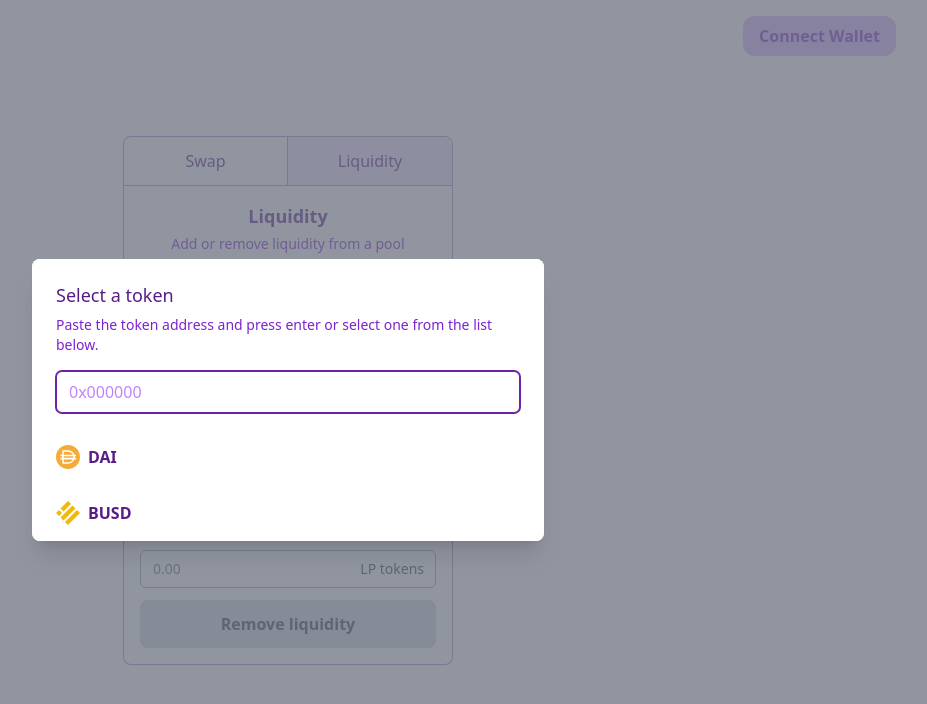
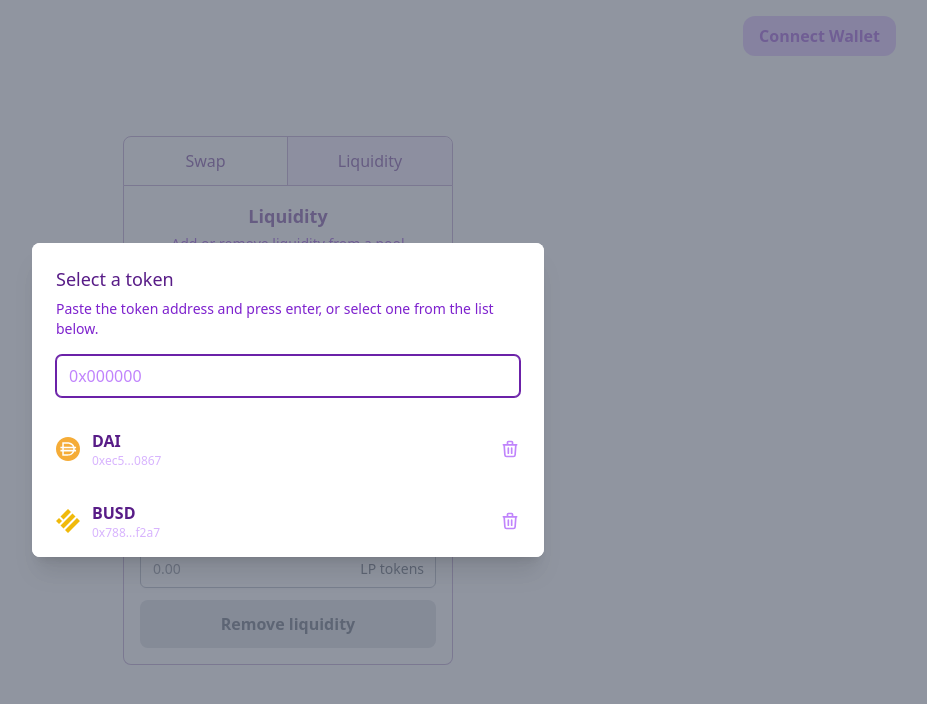
Before and after one commit to EperezOk/amm-frontend, a Next.js app: page /liquidity in a window 1280 px wide. Both pictures are taken after a click on the button "Select a currency". Shown: the top 704 px of the page, without its empty margins (352-1279 px from the left). Built offline with nearby package versions, Linux system fonts and the light colour scheme; no server answers.

Commit message:
Spinner and add LP token to Metamask

```diff
--- a/components/Button.jsx
+++ b/components/Button.jsx
@@ -1,8 +1,15 @@
-export default function Button({ children, disabled, onClick }) {
+import { RefreshIcon } from "@heroicons/react/outline"
+
+export default function Button({ children, disabled, onClick, loading }) {
 
   return (
-    <button onClick={onClick} disabled={disabled} className={`py-3 w-full font-bold rounded-lg ${disabled ? "bg-gray-300 text-gray-700" : "bg-purple-300 text-purple-700 hover:bg-purple-200 hover:text-purple-900"}`}>
-      {children}
+    <button onClick={onClick} disabled={disabled} className={`py-3 w-full font-bold rounded-lg grid place-items-center ${disabled ? "bg-gray-300 text-gray-700" : "bg-purple-300 text-purple-700 hover:bg-purple-200 hover:text-purple-900"}`}>
+      {
+        loading ?
+        <RefreshIcon className="animate-spin h-5 w-5 text-gray-900" aria-hidden="true" />
+        :
+        children
+      }
     </button>
   )
 
--- a/components/Modal.jsx
+++ b/components/Modal.jsx
@@ -1,6 +1,6 @@
 import { Fragment, useRef } from 'react'
 import { Dialog, Transition } from '@headlessui/react'
-import { QuestionMarkCircleIcon } from "@heroicons/react/outline"
+import { QuestionMarkCircleIcon, TrashIcon } from "@heroicons/react/outline"
 import { useLocalStorage } from "../hooks/useStorage"
 import { ethers } from 'ethers'
 import Erc20 from "../contracts/Erc20.json"
@@ -55,6 +55,19 @@ export default function Modal({ open, setOpen, setSelectedToken, liquidity = fal
     inputRef.current.disabled = false
   }
 
+  function handleCurrencyClick(e, token) {
+    if (e.target.nodeName === "path" || e.target.nodeName === "svg")
+      removeCurrency(token.address)
+    else {
+      setSelectedToken(token)
+      setOpen(false)
+    }
+  }
+
+  function removeCurrency(address) {
+    setTokenList(prevTokenList => prevTokenList.filter(token => token.address !== address))
+  }
+
   return (
     <Transition.Root show={open} as={Fragment}>
       <Dialog as="div" className="fixed z-10 inset-0 overflow-y-auto" onClose={setOpen}>
@@ -93,7 +106,7 @@ export default function Modal({ open, setOpen, setSelectedToken, liquidity = fal
                       Select a token
                     </Dialog.Title>
                     <p className="mt-2 text-sm text-purple-700">
-                      Paste the token address and press enter or select one from the list below.
+                      Paste the token address and press enter, or select one from the list below.
                     </p>
                     <input onKeyDown={handleKeyDown} ref={inputRef} type="text" className="mt-4 w-full rounded-md border focus:ring-purple-800 focus:border-purple-800 border-purple-400 text-purple-600 placeholder:text-purple-400" placeholder='0x000000' />
                   </div>
@@ -107,19 +120,24 @@ export default function Modal({ open, setOpen, setSelectedToken, liquidity = fal
 
                   return (
                     <button
-                      className="w-full px-4 py-4 sm:px-6 flex gap-2 hover:bg-purple-50"
-                      onClick={() => {
-                        setSelectedToken(token)
-                        setOpen(false)
-                      }}
+                      className="w-full px-4 py-4 sm:px-6 flex justify-between items-center hover:bg-purple-50"
+                      onClick={(e) => handleCurrencyClick(e, token)}
                       key={token.address || token.symbol}
                     >
-                      {token.logo ?
-                        <img className="h-6 w-6" src={token.logo} alt={token.symbol} />
-                        :
-                        <QuestionMarkCircleIcon className="h-6 w-6 text-purple-400" aria-hidden="true" />
-                      }
-                      <span className="font-semibold text-purple-900">{token.symbol}</span>
+                      <div className='flex gap-3 items-center'>
+                        {token.logo ?
+                          <img className="h-6 w-6" src={token.logo} alt={token.symbol} />
+                          :
+                          <QuestionMarkCircleIcon className="h-6 w-6 text-purple-400" aria-hidden="true" />
+                        }
+                        <div className="grid grid-cols-1 place-items-start">
+                          <span className="font-semibold text-purple-900 self-start">{token.symbol}</span>
+                          {token.address &&
+                            <span className="text-purple-300 text-xs">{`${token.address.substring(0,5)}...${token.address.slice(-4)}`}</span>
+                          }
+                        </div>
+                      </div>
+                      <TrashIcon className="h-5 w-5 text-purple-400" aria-hidden="true" />
                     </button>
                   )
 }               )}
--- a/components/TokenBalance.jsx
+++ b/components/TokenBalance.jsx
@@ -16,6 +16,7 @@ export default function TokenBalance({ tokenAddress, className }) {
     if (!account)
       return
 
+    setBalance(undefined)
     if (tokenAddress === 0)
       getBnbBalance()
     else if (tokenAddress)
@@ -32,6 +33,11 @@ export default function TokenBalance({ tokenAddress, className }) {
   }
 
   async function getTokenBalance() {
+    if (tokenAddress == 0) {
+      setBalance(0)
+      return
+    }
+
     const token = new ethers.Contract(tokenAddress, Erc20.abi, provider)
     try {
       const _balance = ethers.utils.formatUnits(await token.balanceOf(account))
@@ -43,7 +49,7 @@ export default function TokenBalance({ tokenAddress, className }) {
 
   return (
     <span className={`${className} block text-purple-300 font-semibold sm:text-sm`}>
-      Balance: {balance ? balance.toFixed(4) : ".."}
+      Balance: {balance === 0 ? 0 : (balance ? balance.toFixed(4) : "..")}
     </span>
   )
 
--- a/pages/index.jsx
+++ b/pages/index.jsx
@@ -176,7 +176,7 @@ export default function Home() {
         {fromToRate == 0 ?
           <Button disabled>No pool for this trade</Button>
           :
-          <Button disabled={!(fromValue > 0 && toValue > 0) || loading} onClick={swapToken}>
+          <Button loading={loading} disabled={!(fromValue > 0 && toValue > 0) || loading} onClick={swapToken}>
             Swap
           </Button>
         }
--- a/pages/liquidity.jsx
+++ b/pages/liquidity.jsx
@@ -86,6 +86,36 @@ export default function Liquidity() {
     isValidInput(e.target.value) && setLpAmount(e.target.value)
   }
 
+  async function addLpTokenToMetamask(lpAddress) {
+    const tokenAddress = lpAddress;
+    const tokenSymbol = `LP${pool.symbol}`;
+    const tokenDecimals = 18;
+    // const tokenImage = 'http://placekitten.com/200/300';
+
+    try {
+      const wasAdded = await ethereum.request({
+        method: 'wallet_watchAsset',
+        params: {
+          type: 'ERC20',
+          options: {
+            address: tokenAddress,
+            symbol: tokenSymbol,
+            decimals: tokenDecimals,
+            // image: tokenImage,
+          },
+        },
+      });
+
+      if (wasAdded) {
+        console.log('LP token added to your wallet');
+      } else {
+        console.log('Could not add LP token to your wallet');
+      }
+    } catch (e) {
+      console.log(e);
+    }
+  }
+
   async function addLiquidity(createPool) {
     const signer = new ethers.providers.Web3Provider(window.ethereum).getSigner()
     setLoading(true)
@@ -113,6 +143,7 @@ export default function Liquidity() {
 
       const exchange = new ethers.Contract(exchangeAddress, Exchange.abi, signer)
       await exchange.addLiquidity(tokenAmt, { value: bnbAmt })
+      addLpTokenToMetamask(exchangeAddress)
       setTokenAmount(0)
       setBnbAmount(0)
     } catch (e) {
@@ -154,16 +185,16 @@ export default function Liquidity() {
         <div>
           <LiquidityInput onChange={handleTokenInput} value={tokenAmount} tokenAddress={pool.address}>{pool.symbol}</LiquidityInput>
           <LiquidityInput disabled={poolAddress} onChange={handleBnbInput} value={bnbAmount} tokenAddress={0}>BNB</LiquidityInput>
-          {poolAddress ?
-            <Button disabled={checkLiquidityEnabled()} onClick={() => addLiquidity(false)}>Add liquidity</Button>
+          {poolAddress && poolAddress != 0 ?
+            <Button loading={loading} disabled={checkLiquidityEnabled()} onClick={() => addLiquidity(false)}>Add liquidity</Button>
             :
-            <Button onClick={() => addLiquidity(true)} disabled={checkLiquidityEnabled()}>Create pool</Button>
+            <Button loading={loading} onClick={() => addLiquidity(true)} disabled={checkLiquidityEnabled()}>Create pool</Button>
           }
         </div>
 
         <div>
-          <LiquidityInput onChange={handleLpInput} value={lpAmount} disabled={!poolAddress} tokenAddress={poolAddress}>LP tokens</LiquidityInput>
-          <Button disabled={!poolAddress || lpAmount == "" || loading} onClick={removeLiquidity}>Remove liquidity</Button>
+          <LiquidityInput onChange={handleLpInput} value={lpAmount} disabled={!poolAddress || poolAddress == 0} tokenAddress={poolAddress}>LP tokens</LiquidityInput>
+          <Button loading={loading} disabled={!poolAddress || lpAmount == "" || loading} onClick={removeLiquidity}>Remove liquidity</Button>
         </div>
       </MainCard>
 
```
